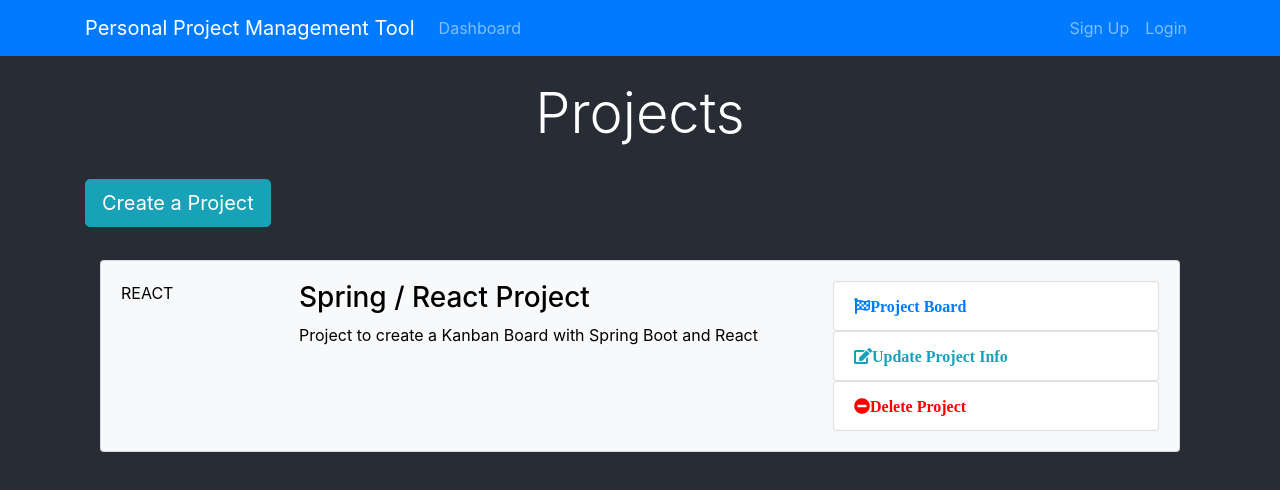
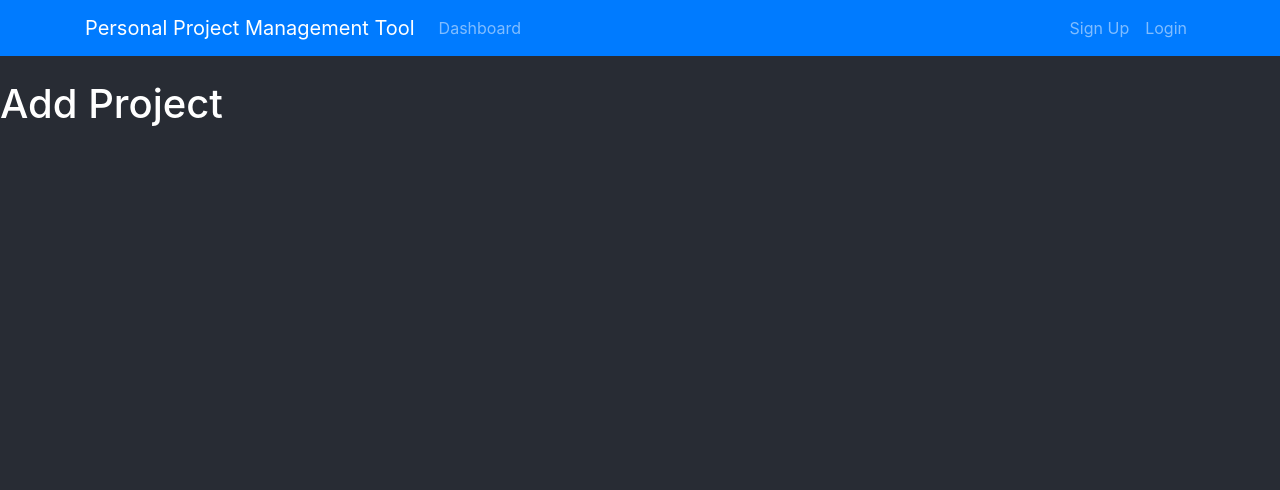
Before and after one commit to MarianaDodenciu/ManagementTool, a React (Create React App) app in the folder management-tool-react-client/: page /addProject in a window 1280 px wide. Shown: the top 490 px of the page. Built offline with nearby package versions, Linux system fonts and the light colour scheme.

Commit message:
Added Router and components for project

```diff
--- a/management-tool-react-client/package.json
+++ b/management-tool-react-client/package.json
@@ -9,6 +9,7 @@
     "bootstrap": "^4.1.3",
     "react": "^18.0.0",
     "react-dom": "^18.0.0",
+    "react-router-dom": "^4.3.1",
     "react-scripts": "5.0.1",
     "web-vitals": "^2.1.4"
   },
--- a/management-tool-react-client/src/App.js
+++ b/management-tool-react-client/src/App.js
@@ -2,14 +2,19 @@
 import './App.css';
 import Dashboard from './components/Dashboard';
 import Header from './components/Layout/Header';
+import { BrowserRouter as Router, Route } from "react-router-dom";
+import AddProject from './components/Project/AddProject';
 
 class App extends Component {
   render() {
     return (
-      <div className="App-header">
-        <Header />
-        <Dashboard />
-      </div>
+      <Router>
+        <div className="App-header">
+          <Header />
+          <Route exact path="/dashboard" component={Dashboard} />
+          <Route exact path="/addProject" component={AddProject} />
+        </div>
+      </Router>
     );
   }
 }
--- a/management-tool-react-client/src/components/Dashboard.js
+++ b/management-tool-react-client/src/components/Dashboard.js
@@ -1,6 +1,7 @@
 import React, { Component } from 'react';
 import ProjectItem from './Project/ProjectItem';
 import "bootstrap/dist/css/bootstrap.min.css";
+import CreateProjectButton from './Project/CreateProjectButton';
 
 class Dashboard extends Component {
     render() {
@@ -12,9 +13,7 @@
                         <div className="col-md-12">
                             <h1 className="display-4 text-center">Projects</h1>
                             <br />
-                            <a href="ProjectForm.html" className="btn btn-lg btn-info">
-                                Create a Project
-                            </a>
+                            <CreateProjectButton />
                             <br />
                             <hr />
                             <ProjectItem />
--- /dev/null
+++ b/management-tool-react-client/src/components/Project/AddProject.js
@@ -0,0 +1,13 @@
+import React, { Component } from 'react';
+
+class AddProject extends Component {
+    render() {
+        return (
+            <div>
+                <h1>Add Project</h1>
+            </div>
+        );
+    }
+}
+
+export default AddProject;
--- /dev/null
+++ b/management-tool-react-client/src/components/Project/CreateProjectButton.js
@@ -0,0 +1,14 @@
+import React, { Component } from 'react';
+import { Link } from 'react-router-dom';
+
+const CreateProjectButton = () => {
+    return (
+        <React.Fragment>
+            <Link to="/addProject" className="btn btn-lg btn-info">
+                Create a Project
+            </Link>
+        </React.Fragment>
+    );
+}
+
+export default CreateProjectButton;
```
Also changed, not shown: 1 other file (tests, documents, lock files or other folders).
